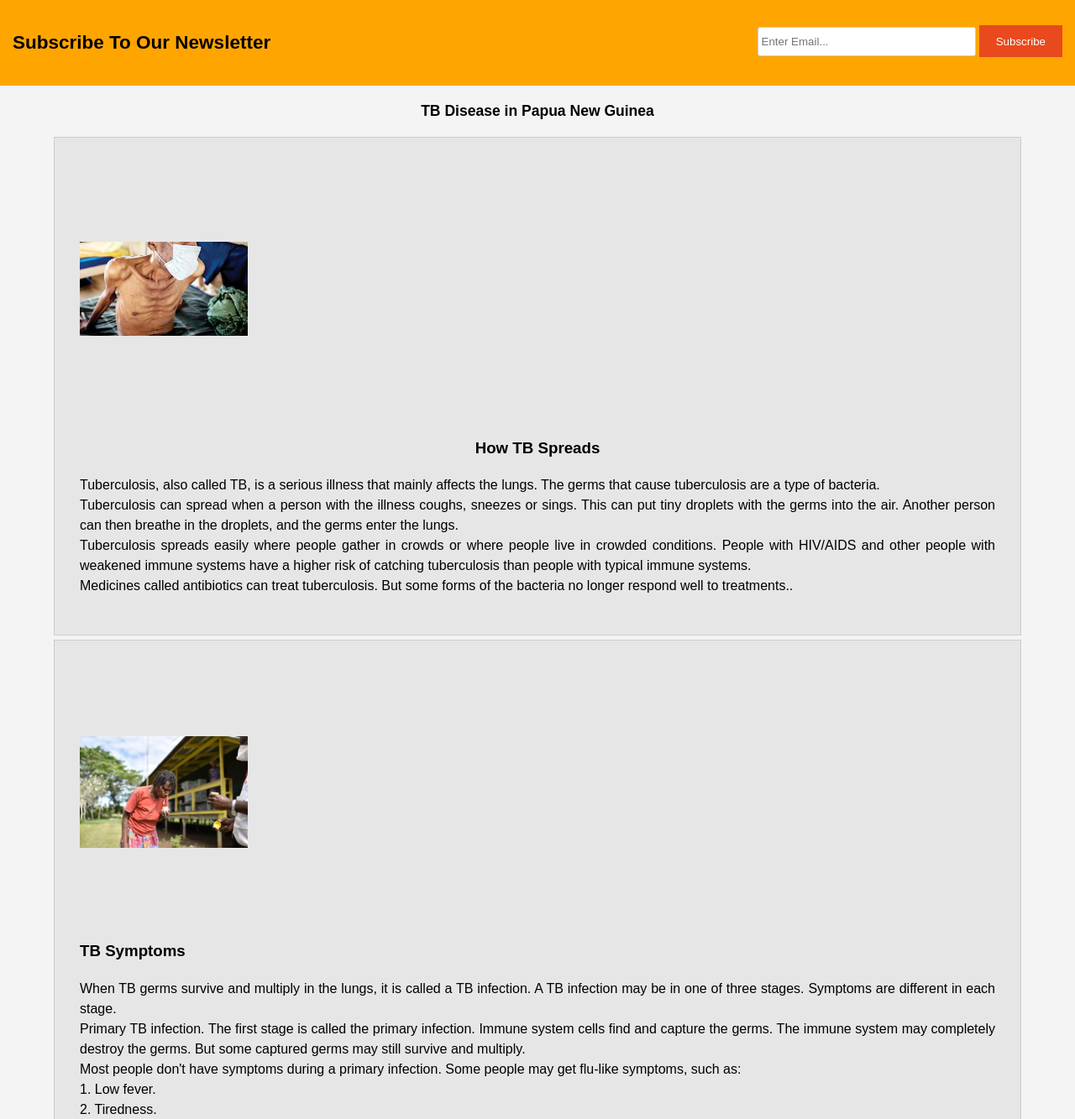
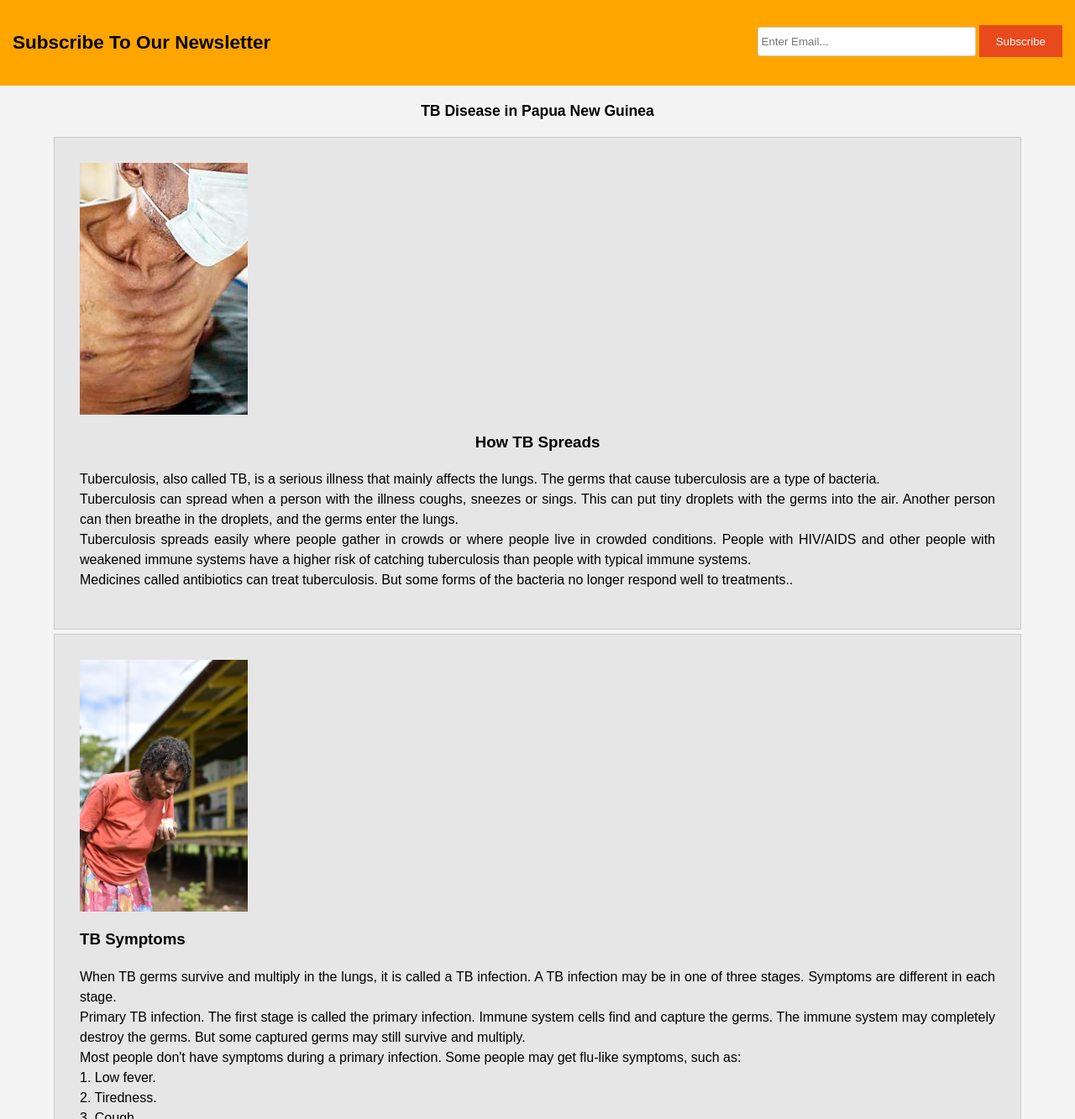
Before and after one commit to rardiva/angautbward, a PHP site: page /services.html in a window 1280 px wide. Shown: the part 135-1468 px from the top of the page at 84% size. Run offline with PHP 8.4, Linux system fonts and the light colour scheme.

Commit message:
Update style.css

```diff
--- a/css/style.css
+++ b/css/style.css
@@ -302,7 +302,8 @@ footer{
     }
 
 .awarenesspics{
-  object-fit: contain;
+  display:flex;
+  object-fit: cover;
   height:300px;
   width:200px;
 }
```
